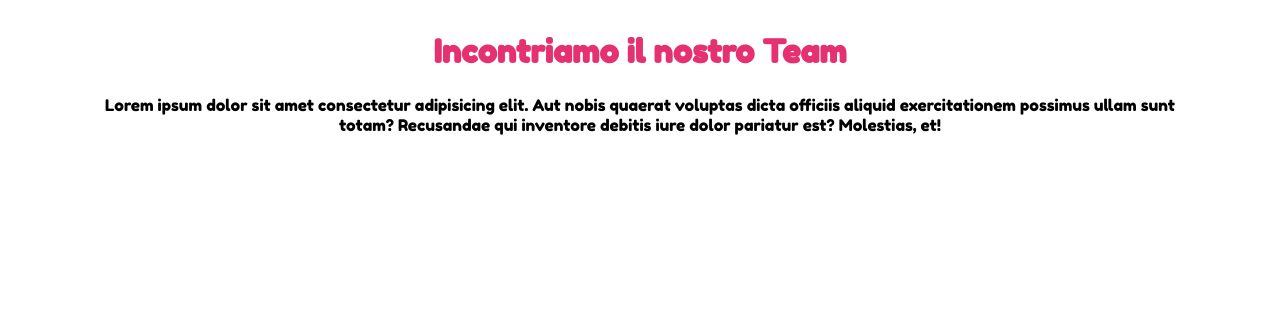
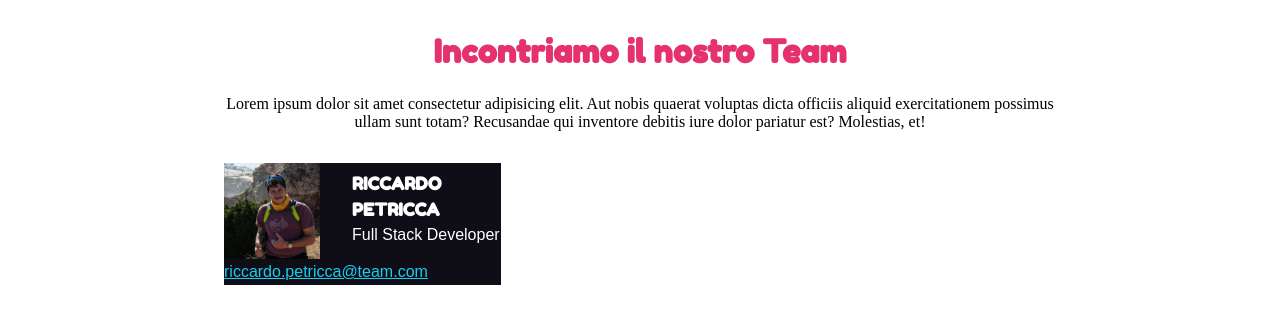
Before and after one commit to GiadaGallitto/html-css-float-cards, a plain HTML site: page index.html in a window 1280 px wide. Drawn offline with Linux system fonts and the light colour scheme.

Commit message:
Create one article box

```diff
--- a/css/style.css
+++ b/css/style.css
@@ -5,17 +5,53 @@
 }
 
 .container{
-    width: 85%;
+    width: 65%;
     margin: 2rem auto;
     /* background-color: aquamarine; */
-    font-family: 'Fredoka One', cursive;
 }
 
 header{
     text-align: center;
 }
 
+h1, h2{
+    font-family: 'Fredoka One', cursive;
+}
+
 h1{
     padding-bottom: 1.5rem;
     color: #e53170;
 }
+
+.col{
+    width: calc(100% / 3);
+    background-color: #0f0e17;
+    color: white;
+    line-height: 1.6rem;
+    font-family: 'Fredoka', sans-serif;
+    font-size: 1rem;
+}
+
+.clearfix::after{
+    content: "";
+    display: table;
+    clear: both;
+}
+
+article>img{
+    height: 6rem;
+    float: left;
+    margin-right: 2rem;
+}
+
+div.text-col{
+    padding-top: 0.5rem;
+}
+
+.col h2{
+    font-size: 1.1rem;
+}
+
+div>a{
+    color: #17ccf2;
+}
--- a/index.html
+++ b/index.html
@@ -18,9 +18,14 @@
         </header>
 
         <main class="container">
-            <section>
-                <article>
-
+            <section class="columns">
+                <article class="col clearfix">
+                    <img src="./img/riccardo.jpeg" alt="Riccardo photo">
+                    <div class="text-col">
+                        <h2>RICCARDO PETRICCA</h2>
+                        <p>Full Stack Developer</p>
+                        <a href="www.boolean.com">riccardo.petricca@team.com</a>
+                    </div>
                 </article>
             </section>
 
```
Also changed, not shown: img/riccardo.jpeg (added).
